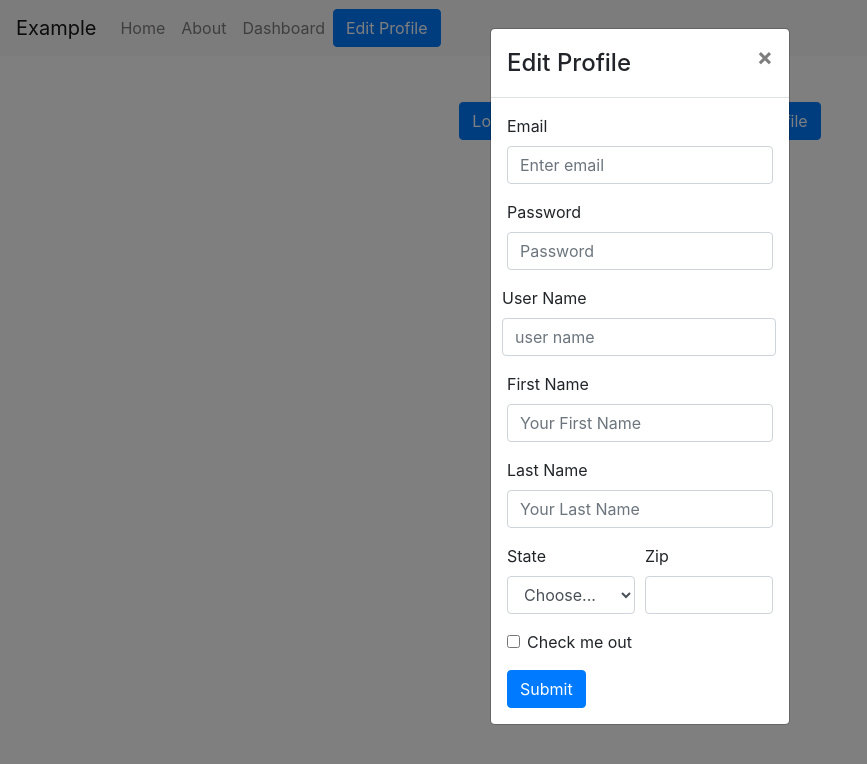
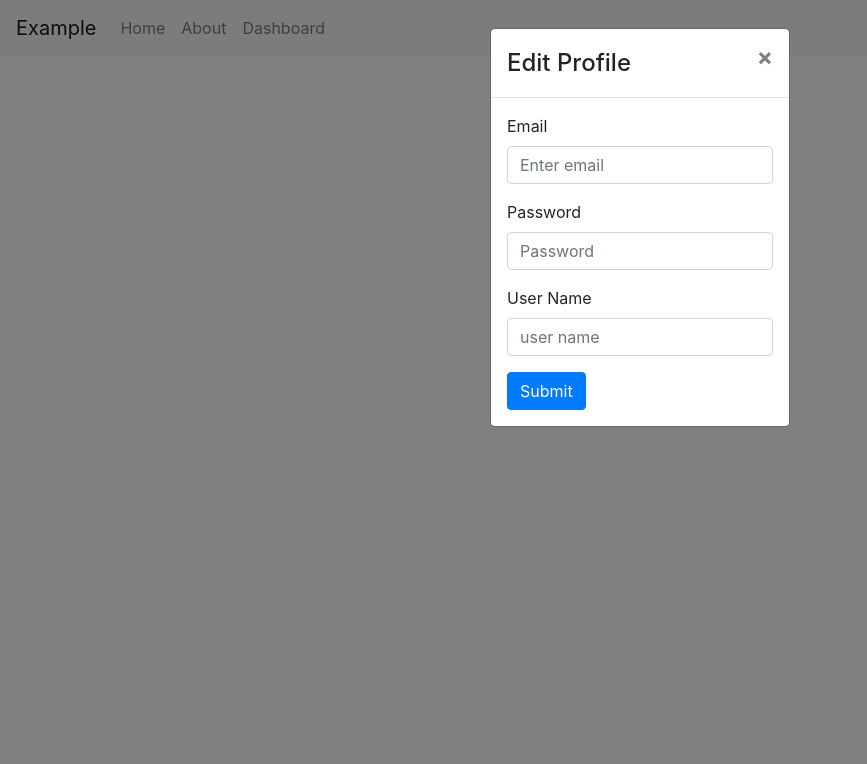
Before and after one commit to timeonator/login-profile, a React (Create React App) app: page / in a window 1280 px wide. Both pictures are taken after a click on the button "Edit Profile". Shown: the top 764 px of the page, without its empty margins (0-867 px from the left). Built offline with nearby package versions, Linux system fonts and the light colour scheme.

Commit message:
modal-wrapper: modal to wrap login, rester, and profile forms, refactored from a modal per form.

```diff
--- a/src/App.js
+++ b/src/App.js
@@ -1,17 +1,22 @@
 import BasicRoute from './basicRoute';
 import './App.css';
-import MLogin from './mLogin' /* Modal Login */
-import MRegister from './mRegister'; /* Modal Register Dialog */
-import MProfile from './mProfile';
+import ModalWrapper from './modal-wrapper'
+import ProfileName from './profile-name';
+import Register from './register';
+import Login from './login';
 
 
 function App() {
+  var profilename=<ProfileName />;
+  var register=<Register />;
+  var login=<Login />;
   return (
     <div className="App">
     <BasicRoute />
-    <MLogin />
-    <MRegister />
-    <MProfile />
+    <ModalWrapper element={login} title="Login" />
+    <ModalWrapper element={register} title="Register" />
+    <ModalWrapper element={profilename} title="Edit Profile" />
+
     </div>
   );
 }
--- a/src/basicRoute.js
+++ b/src/basicRoute.js
@@ -22,7 +22,6 @@ export default function BasicRoute() {
                 <Nav.Link eventKey="about" href="/About">About</Nav.Link>
                 <Nav.Link eventKey="users" href="/Dashboard">Dashboard</Nav.Link>
             </Nav>
-            <MProfile />
         </Navbar.Collapse>
         </Navbar>
 
--- a/src/mLogin.js
+++ /dev/null
@@ -1,29 +0,0 @@
-import React, { useState } from "react";
-import Modal from 'react-bootstrap/Modal';
-import Button from 'react-bootstrap/Button';
-import Login from './login';
-
-function MLogin() {
-    const [show, setShow] = useState(false);
-
-    const handleClose = () => setShow(false);
-    const handleShow = () => setShow(true);
-
-    return (
-      <>
-        <Button variant="primary" onClick={handleShow}>
-          Login Demo
-        </Button>
-
-        <Modal show={show} onHide={handleClose} size = 'sm'>
-          <Modal.Header closeButton>
-            <Modal.Title>Login</Modal.Title>
-          </Modal.Header>
-          <Modal.Body>
-            <Login hide={handleClose}/>
-          </Modal.Body>
-        </Modal>
-      </>
-    );
-  }
-  export default MLogin;
--- a/src/mRegister.js
+++ /dev/null
@@ -1,35 +0,0 @@
-import React, { useState } from "react";
-import Modal from 'react-bootstrap/Modal';
-import Button from 'react-bootstrap/Button';
-import Register from './register';
-
-function MRegister() {
-    const [show, setShow] = useState(false);
-
-    const handleClose = () => setShow(false);
-    const handleShow = () => setShow(true);
-
-    return (
-      <>
-        <Button variant="primary" onClick={handleShow}>
-          Register Demo
-        </Button>
-
-        <Modal show={show} onHide={handleClose} size = 'sm'>
-          <Modal.Header closeButton>
-            <Modal.Title>Register</Modal.Title>
-          </Modal.Header>
-          <Modal.Body>
-            <Register hide={handleClose}/>
-          </Modal.Body>
-{          // <Modal.Footer>
-          //   <Button variant="secondary" onClick={handleClose}>
-          //     Close
-          //   </Button>
-          // </Modal.Footer>
-}
-        </Modal>
-      </>
-    );
-  }
-  export default MRegister;
--- a/src/mProfile.js
+++ b/src/modal-wrapper.js
@@ -1,9 +1,9 @@
 import React, { useState } from "react";
 import Modal from 'react-bootstrap/Modal';
 import Button from 'react-bootstrap/Button';
-import Profile from './profile';;
 
-function MProfile() {
+
+function ModalWrapper(props) {
     const [show, setShow] = useState(false);
 
     const handleClose = () => setShow(false);
@@ -15,7 +15,7 @@ function MProfile() {
     return(
         <>
         <Button variant="primary" onClick={handleShow}>
-            Edit Profile
+            {props.title}
        </Button>
 
           <Modal
@@ -26,13 +26,13 @@ function MProfile() {
             keyboard={false}
           >
             <Modal.Header closeButton>
-              <Modal.Title>Edit Profile</Modal.Title>
+              <Modal.Title>{props.title}</Modal.Title>
             </Modal.Header>
             <Modal.Body>
-                <Profile />
+                {props.element}
             </Modal.Body>
           </Modal>
         </>
     )};
 
-    export default MProfile;
+    export default ModalWrapper;
--- /dev/null
+++ b/src/profile-name.js
@@ -0,0 +1,38 @@
+import React from "react";
+import Form from 'react-bootstrap/Form';
+import Col from 'react-bootstrap/Col';
+import Button from 'react-bootstrap/Button';
+
+var ProfileName = (props) => {
+
+    return (
+        <>
+        <Form>
+        <Form.Row>
+        <Form.Group as={Col} controlId="formGridEmail">
+            <Form.Label>Email</Form.Label>
+            <Form.Control type="email" placeholder="Enter email" />
+        </Form.Group>
+        </Form.Row>
+
+        <Form.Row>
+        <Form.Group as={Col} controlId="formGridPassword">
+            <Form.Label>Password</Form.Label>
+            <Form.Control type="password" placeholder="Password" />
+        </Form.Group>
+        </Form.Row>
+
+        <Form.Row>
+        <Form.Group as={Col} controlId="formGridUserName">
+        <Form.Label>User Name</Form.Label>
+        <Form.Control type="text" placeholder="user name" />
+        </Form.Group>
+        </Form.Row>
+
+        <Button variant="primary" type="submit">
+        Submit
+        </Button>
+        </Form>
+        </>
+        )};
+        export default ProfileName;
```
Also changed, not shown: 2 other files (tests, documents, lock files or other folders).
